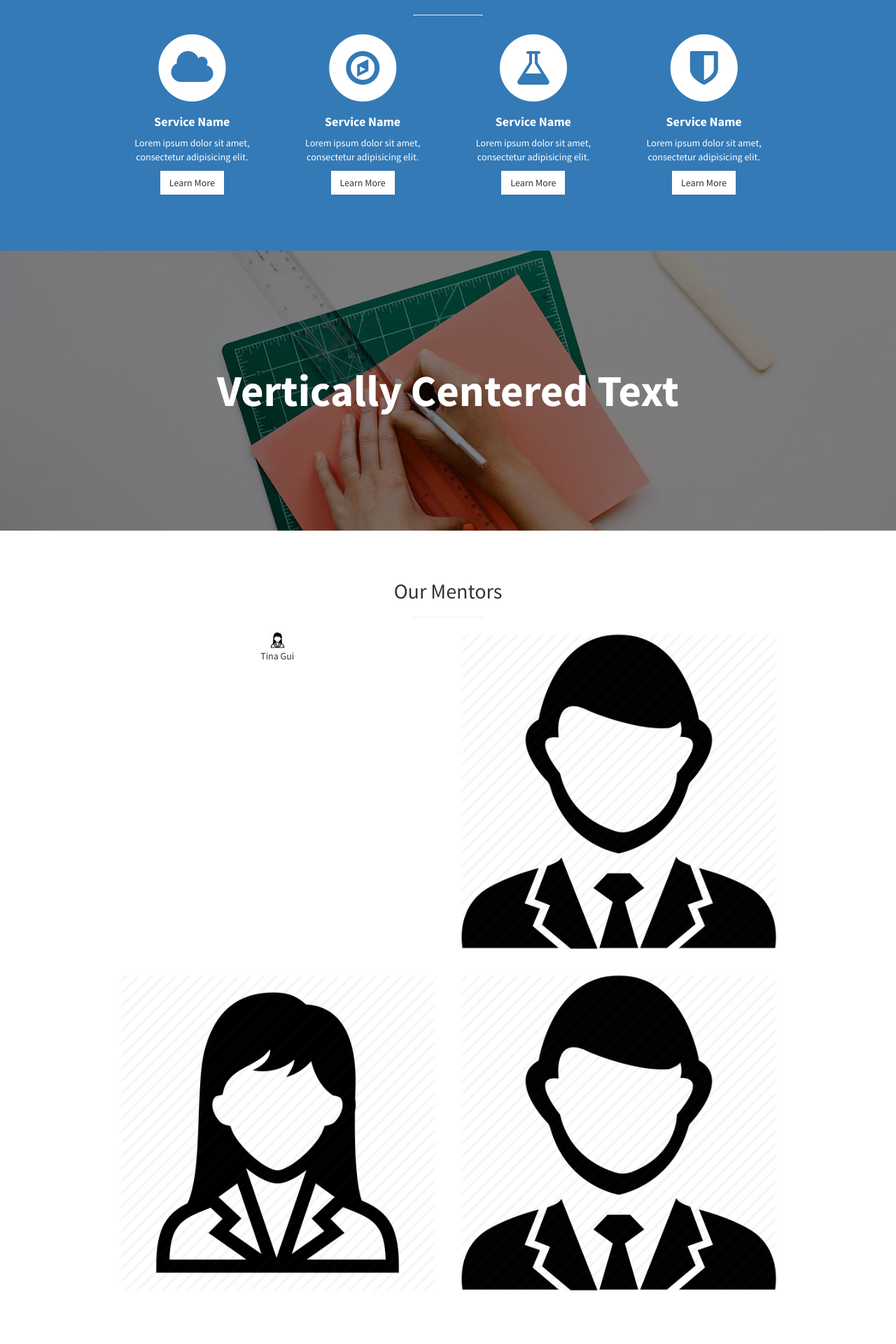
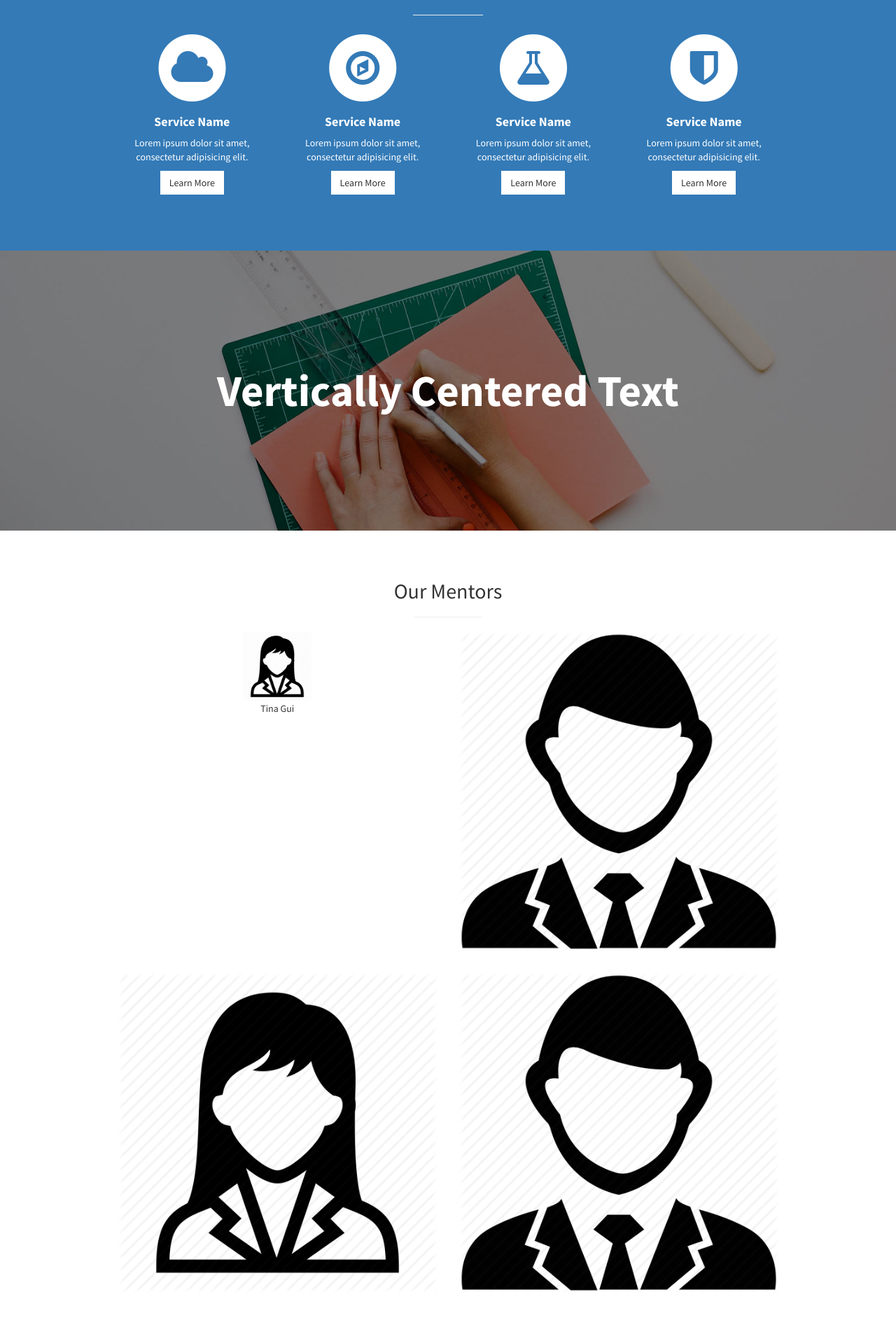
Before and after one commit to tinagui/WeOffer, a Jekyll site: the page built from index.html, in a window 1280 px wide. Shown: the part 1181-3101 px from the top of the page at 70% size. Built offline with Jekyll 4.4.1, drawn with Linux system fonts in a browser that asks for light colours.

Commit message:
Update portfolio.html

```diff
--- a/_includes/portfolio.html
+++ b/_includes/portfolio.html
@@ -7,7 +7,7 @@
         <div class="row">
           <div class="col-md-6">
             <div class="portfolio-item">
-                <img class="img-portfolio img-responsive" src="img/mentor_female.png" height="25" width="25">
+                <img class="img-portfolio img-responsive" src="img/mentor_female.png" height="100" width="100">
                 <p> Tina Gui</p>
               </a>
             </div>
```
